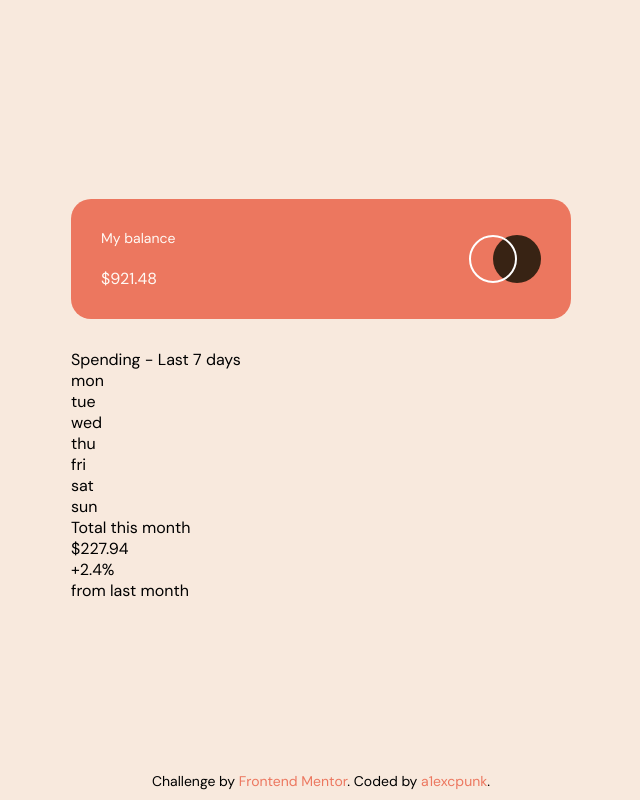
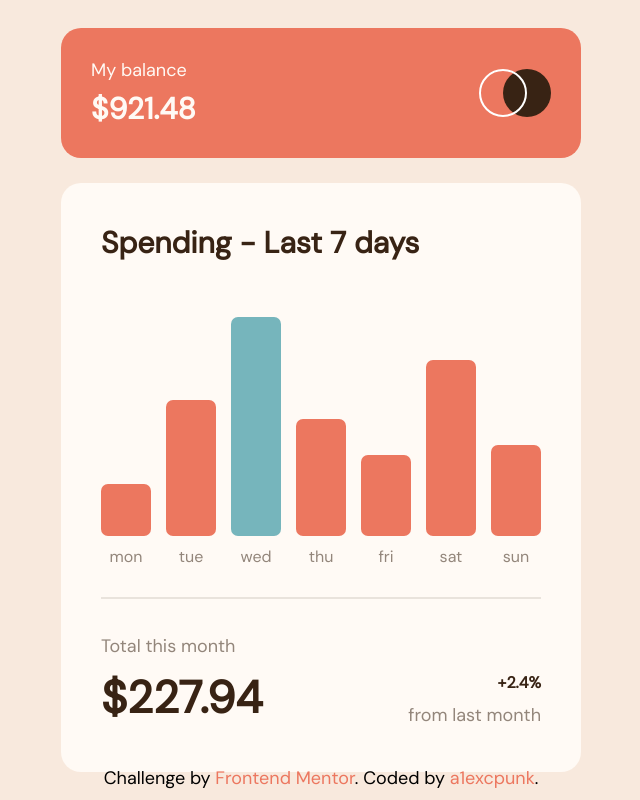
Before and after one commit to a1excpunk/expenses-chart-component, a plain HTML site: page index.html in a window 1280 px wide. Shown: the whole page, without its empty margins (319-959 px from the left). Drawn offline with Linux system fonts and the light colour scheme.

Commit message:
ADD: dynamic style for chart

```diff
--- a/style.css
+++ b/style.css
@@ -20,10 +20,13 @@ body {
 
 main {
   min-width: 375px;
-  width: 500px;
+  max-width: 550px;
   display: flex;
   flex-direction: column;
-  gap: 30px;
+  gap: 25px;
+}
+main .amount {
+  font-weight: 700;
 }
 main .my_balance_container {
   background-color: hsl(10, 79%, 65%);
@@ -32,7 +35,7 @@ main .my_balance_container {
   border-radius: 20px;
   display: flex;
   justify-content: space-between;
-  height: 120px;
+  height: 130px;
 }
 main .my_balance_container .my_balance {
   display: flex;
@@ -40,18 +43,98 @@ main .my_balance_container .my_balance {
   justify-content: space-between;
 }
 main .my_balance_container .my_balance p {
-  font-size: 14px;
+  font-size: 18px;
   font-weight: 400;
 }
-main .my_balance_container .my_balance .my_balance_amount {
-  font-size: 25px;
+main .my_balance_container .my_balance .amount {
+  font-size: 30px;
+}
+main .spending_chart_container {
+  color: hsl(25, 47%, 15%);
+  background-color: hsl(33, 100%, 98%);
+  padding: 40px;
+  border-radius: 20px;
+}
+main .spending_chart_container .spending_chart_main .spending_week_limit {
+  font-size: 30px;
   font-weight: 700;
+}
+main .spending_chart_container .spending_chart_main .days_of_week ol {
+  display: flex;
+  justify-content: space-evenly;
+  align-items: baseline;
+  text-align: center;
+  margin-top: 55px;
+  height: 250px;
+  gap: 15px;
+}
+main .spending_chart_container .spending_chart_main .days_of_week ol li {
+  font-weight: 400;
+  font-size: 16px;
+  color: hsl(28, 10%, 53%);
+  position: relative;
+  display: flex;
+  flex-direction: column;
+  align-items: center;
+  gap: 10px;
+  height: var(--dynamic-height);
+}
+main .spending_chart_container .spending_chart_main .days_of_week ol li::before {
+  content: "";
+  display: block;
+  border-radius: 7px;
+  width: 50px;
+  cursor: pointer;
+  height: 100%;
+  background-color: hsl(10, 79%, 65%);
+}
+main .spending_chart_container .spending_chart_main .days_of_week ol li.max-amount::before {
+  background-color: hsl(186, 34%, 60%);
+}
+main .spending_chart_container .spending_chart_main .days_of_week ol li:hover::before {
+  opacity: 0.6;
+}
+main .spending_chart_container .spending_chart_main .days_of_week ol li:hover::after {
+  display: block;
+}
+main .spending_chart_container .spending_chart_main .days_of_week ol li::after {
+  content: var(--amount);
+  display: none;
+  position: absolute;
+  top: -40px;
+  padding: 7px 5px;
+  font-size: 14px;
+  border-radius: 3px;
+  width: 50px;
+  background-color: hsl(25, 47%, 15%);
+  color: hsl(33, 100%, 98%);
+}
+main .spending_chart_container .spending_chart_summery {
+  display: flex;
+  justify-content: space-between;
+  margin-top: 30px;
+  padding-top: 30px;
+  border-top: 2px solid hsla(28, 10%, 53%, 0.2);
+}
+main .spending_chart_container .spending_chart_summery div * {
+  padding: 5px 0;
+}
+main .spending_chart_container .spending_chart_summery div p {
+  color: hsl(28, 10%, 53%);
+  font-size: 18px;
+}
+main .spending_chart_container .spending_chart_summery .total_spending_month_container .amount {
+  font-size: 45px;
+}
+main .spending_chart_container .spending_chart_summery .from_last_month_container {
+  text-align: end;
+  align-self: flex-end;
 }
 
 footer {
   position: absolute;
   bottom: 10px;
-  font-size: 14px;
+  font-size: 18px;
 }
 footer a {
   text-decoration: none;
```
